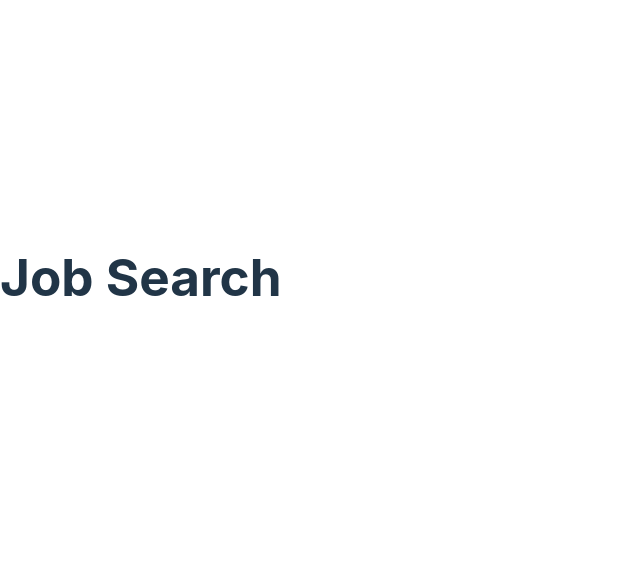
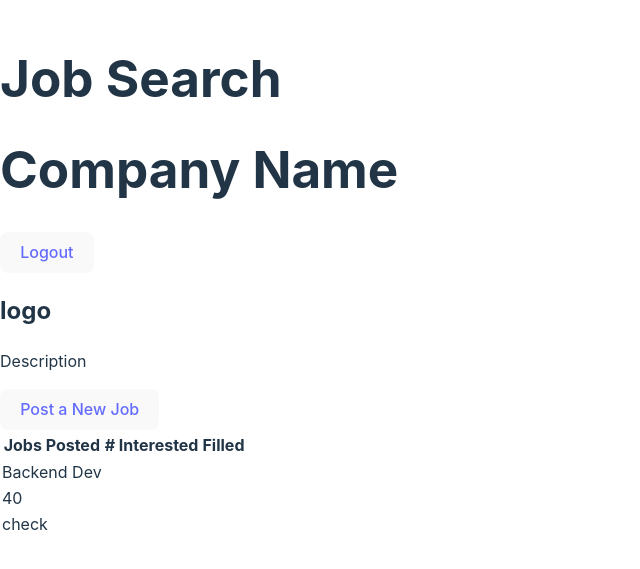
Before and after one commit to Wbradmeyer/JobMatch, a React (Vite) app in the folder client/: page /company/dashboard in a window 1280 px wide. Before the commit this address had no page. Shown: the part 123-692 px from the top of the page, without its empty margins (0-640 px from the left). Built offline with nearby package versions, Linux system fonts and the light colour scheme; no server answers.

Commit message:
built a path from App to Company files

```diff
--- a/client/src/App.jsx
+++ b/client/src/App.jsx
@@ -1,19 +1,22 @@
-import './App.css'
-import { Routes, Route } from 'react-router-dom'
-import Home from './components/Home'
-import SeekerRegister from './components/SeekerRegister'
+import "./App.css";
+import { Routes, Route } from "react-router-dom";
+import Home from "./components/Home";
+import SeekerRegister from "./components/SeekerRegister";
+import CompanyRegister from "./components/CompanyRegister";
+import CompanyDashboard from "./components/CompanyDashboard";
 
 function App() {
-
   return (
     <div>
-    <h1>Job Search</h1>
-    <Routes>
-      <Route index element={<Home/>}/>
-      <Route path='/seekerRegister' element={<SeekerRegister/>}/>
-    </Routes>
+      <h1>Job Search</h1>
+      <Routes>
+        <Route index element={<Home />} />
+        <Route path="/seekerRegister" element={<SeekerRegister />} />
+        <Route path="/companyRegister" element={<CompanyRegister />} />
+        <Route path="/company/dashboard" element={<CompanyDashboard />} />
+      </Routes>
     </div>
-  )
+  );
 }
 
-export default App
+export default App;
--- a/client/src/components/CompanyDashboard.jsx
+++ b/client/src/components/CompanyDashboard.jsx
@@ -4,12 +4,12 @@ import { useNavigate, Link } from "react-router-dom";
 
 const CompanyDashboard = () => {
   const navigate = useNavigate();
-  const [allJobPosts, setAllJobPosts] = useState([]);
+  const [allCompanyJobs, setAllCompanyJobs] = useState([]);
 
   useEffect(() => {
-    axios.get("#").then((res) => {
+    axios.get("").then((res) => {
       console.log(res);
-      setAllJobPosts(res.data);
+      setAllCompanyJobs(res.data);
     });
   }, []);
 
@@ -18,7 +18,9 @@ const CompanyDashboard = () => {
       {/* nav bar */}
       <div>
         <h1>Company Name</h1>
-        <button>Logout</button>
+        <button>
+          <Link to={"/company/logout"}>Logout</Link>
+        </button>
       </div>
       {/* company profile card/on the left */}
       <div>
@@ -27,7 +29,9 @@ const CompanyDashboard = () => {
       </div>
       {/* show job postings */}
       <div>
-        <button>Post a New Job</button>
+        <button>
+          <Link to={"/jobs/new"}>Post a New Job</Link>
+        </button>
         <table>
           <thead>
             <tr>
--- a/client/src/components/CompanyRegister.jsx
+++ b/client/src/components/CompanyRegister.jsx
@@ -24,7 +24,9 @@ const CompanyRegister = () => {
     e.preventDefault();
 
     axios
-      .post("", companyUser, { withCredentials: true })
+      .post("http://localhost:8000/company/register", companyUser, {
+        withCredentials: true,
+      })
       .then((res) => {
         console.log(res.data);
         localStorage.setItem("currentUser", JSON.stringify(res.data));
```
Also changed, not shown: 1 other file (tests, documents, lock files or other folders).
